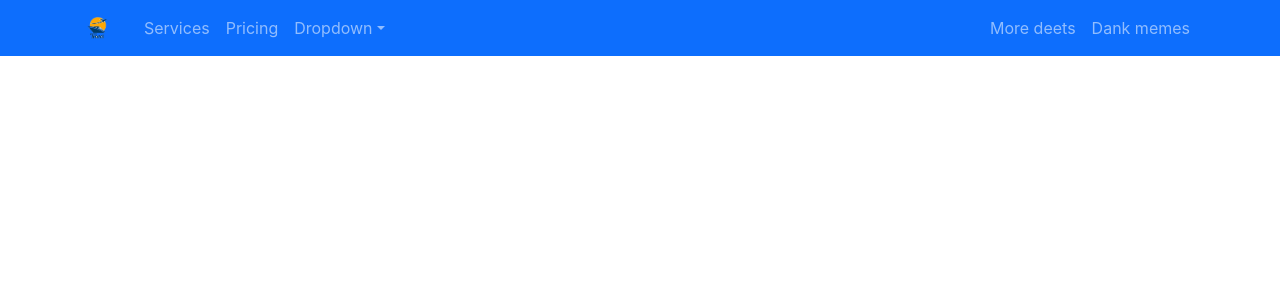
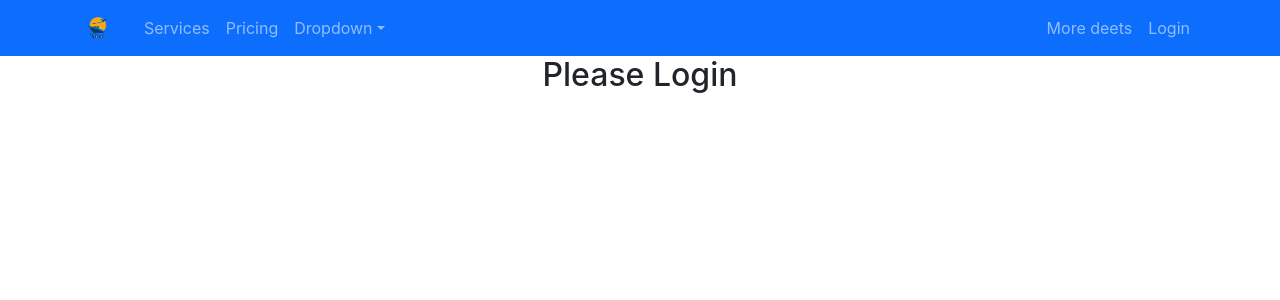
Before and after one commit to chandan-chakma/independent-service, a React (Create React App) app: page /login in a window 1280 px wide. Shown: the top 300 px of the page. Built offline with nearby package versions, Linux system fonts and the light colour scheme.

Commit message:
add login component

```diff
--- a/package.json
+++ b/package.json
@@ -11,6 +11,7 @@
     "react": "^18.1.0",
     "react-bootstrap": "^2.3.1",
     "react-dom": "^18.1.0",
+    "react-firebase-hooks": "^5.0.3",
     "react-router-dom": "^6.3.0",
     "react-scripts": "5.0.1",
     "web-vitals": "^2.1.4"
--- a/src/App.js
+++ b/src/App.js
@@ -4,6 +4,7 @@ import { Route, Routes } from 'react-router-dom';
 import Home from './Pages/Home/Home';
 import Services from './Pages/Services/Services';
 import VisitDetails from './Pages/VisitDetails/VisitDetails';
+import Login from './Pages/Login/Login';
 
 function App() {
   return (
@@ -13,7 +14,11 @@ function App() {
         <Route path='/' element={<Home></Home>}></Route>
         <Route path='/services' element={<Services></Services>}></Route>
         <Route path='/service/:serviceId' element={<VisitDetails></VisitDetails>}></Route>
+
+        <Route path='/login' element={<Login></Login>}></Route>
       </Routes>
+
+
 
     </div>
   );
--- /dev/null
+++ b/src/Pages/Login/Login.js
@@ -0,0 +1,12 @@
+import React from 'react';
+
+const Login = () => {
+    return (
+        <div>
+            <h2>Please Login</h2>
+
+        </div>
+    );
+};
+
+export default Login;
--- a/src/Pages/SharePages/Header/Header.js
+++ b/src/Pages/SharePages/Header/Header.js
@@ -32,8 +32,8 @@ const Header = () => {
                         </Nav>
                         <Nav>
                             <Nav.Link href="#deets">More deets</Nav.Link>
-                            <Nav.Link eventKey={2} href="#memes">
-                                Dank memes
+                            <Nav.Link as={Link} to='/login'>
+                                Login
                             </Nav.Link>
                         </Nav>
                     </Navbar.Collapse>
```
Also changed, not shown: src/Pages/Registered/Registered.js (added), 1 other file (tests, documents, lock files or other folders).
